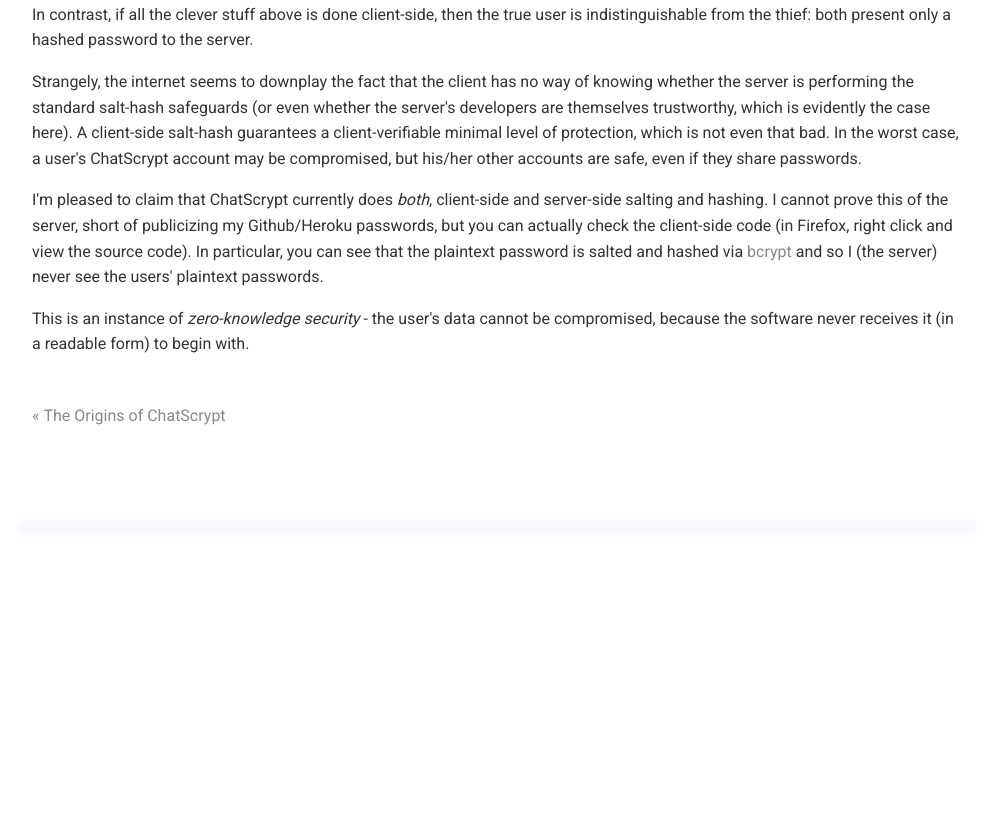
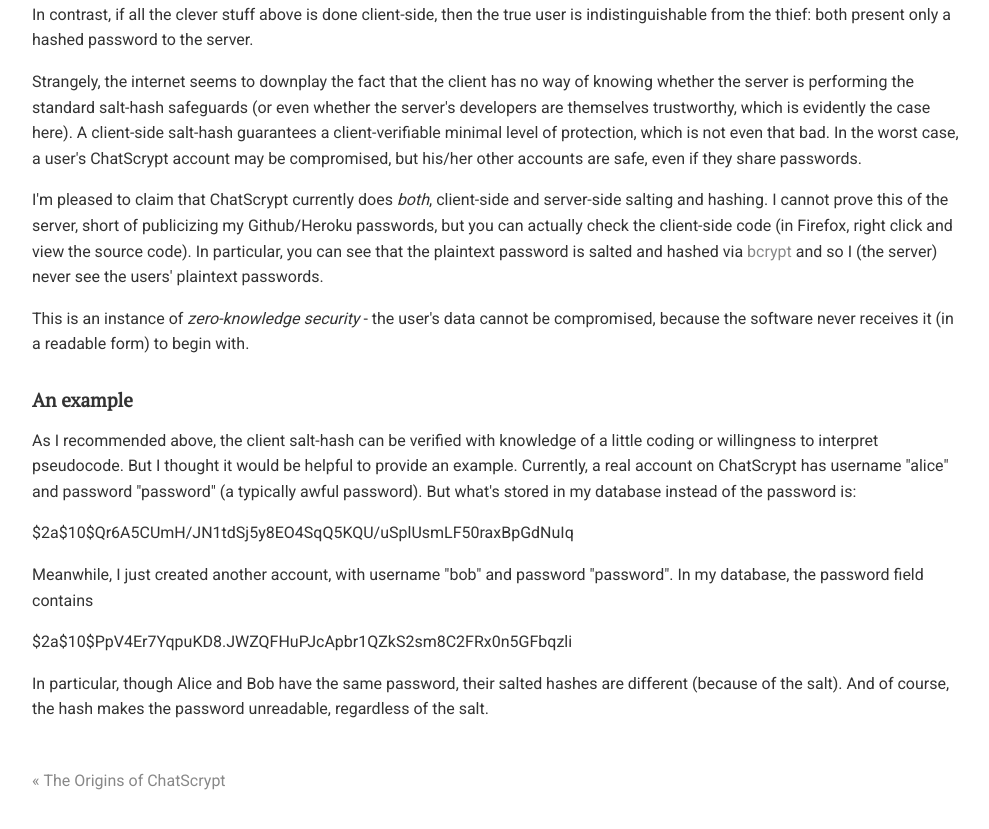
Before and after one commit to chatscrypt/chatscrypt.github.io, a Jekyll site: the page built from _posts/2019-12-25-zero-knowledge-security-chatscrypt-passwords.html, in a window 1280 px wide and 900 px high, scrolled down 1057 px. Shown: the top 829 px of the window, without its empty margins (143-1132 px from the left). Built offline with Jekyll 4.4.1, drawn with Linux system fonts in a browser that asks for light colours; comment, search, counter and statistics services are not loaded; before the commit the page ends 1592 px from its top, so only the background shows below that.

Commit message:
Update 2019-12-25-zero-knowledge-security-chatscrypt-passwords.html

```diff
--- a/_posts/2019-12-25-zero-knowledge-security-chatscrypt-passwords.html
+++ b/_posts/2019-12-25-zero-knowledge-security-chatscrypt-passwords.html
@@ -30,3 +30,15 @@
 <p>I'm pleased to claim that ChatScrypt currently does <i>both</i>, client-side and server-side salting and hashing. I cannot prove this of the server, short of publicizing my Github/Heroku passwords, but you can actually check the client-side code (in Firefox, right click and view the source code). In particular, you can see that the plaintext password is salted and hashed via <a href="https://en.wikipedia.org/wiki/Bcrypt">bcrypt</a> and so I (the server) never see the users' plaintext passwords.
 
   <p>This is an instance of <i>zero-knowledge security</i> - the user's data cannot be compromised, because the software never receives it (in a readable form) to begin with.
+
+<h2>An example</h2>
+
+As I recommended above, the client salt-hash can be verified with knowledge of a little coding or willingness to interpret pseudocode. But I thought it would be helpful to provide an example. Currently, a real account on ChatScrypt has username "alice" and password "password" (a typically awful password). But what's stored in my database instead of the password is:
+
+<p>$2a$10$Qr6A5CUmH/JN1tdSj5y8EO4SqQ5KQU/uSplUsmLF50raxBpGdNuIq
+
+<p> Meanwhile, I just created another account, with username "bob" and password "password". In my database, the password field contains
+
+<p>$2a$10$PpV4Er7YqpuKD8.JWZQFHuPJcApbr1QZkS2sm8C2FRx0n5GFbqzli
+
+  <p>In particular, though Alice and Bob have the same password, their salted hashes are different (because of the salt). And of course, the hash makes the password unreadable, regardless of the salt.
```
